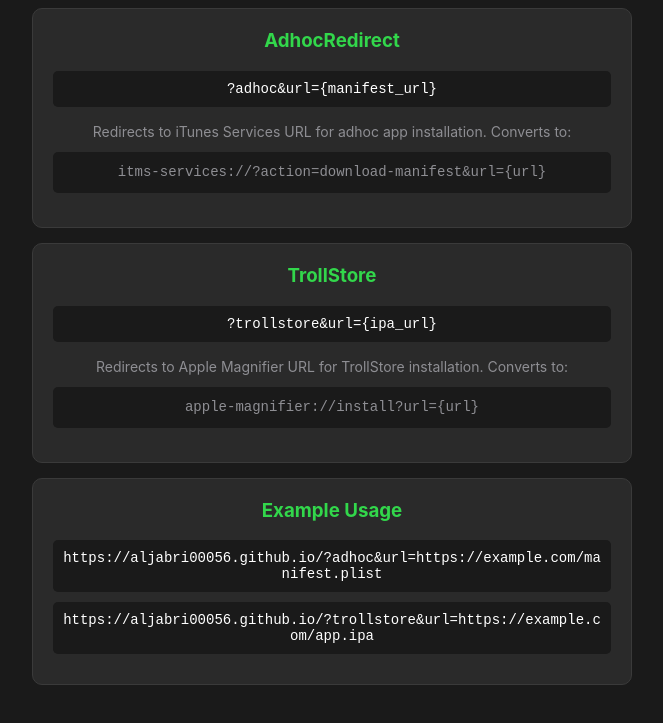
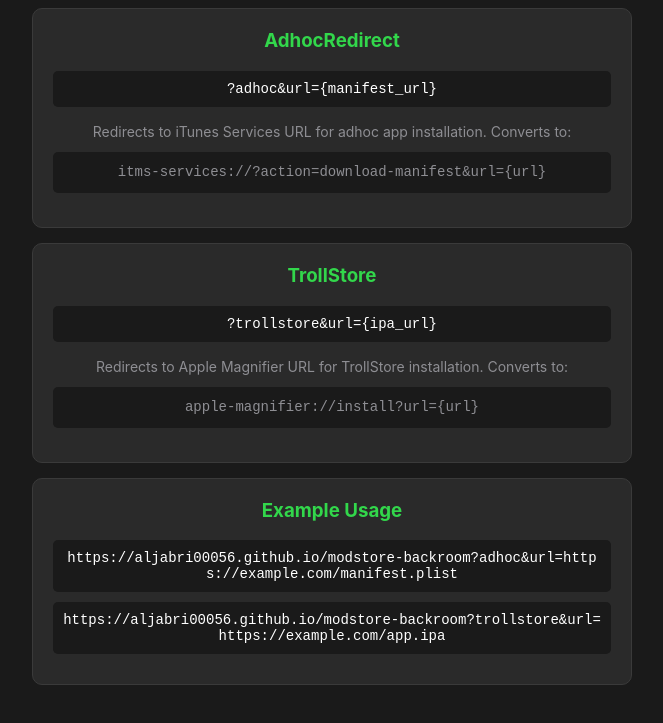
Before and after one commit to aljabri00056/modstore-backroom, a plain HTML site: page index.html in a window 1280 px wide. Shown: the part 111-834 px from the top of the page, without its empty margins (308-971 px from the left). Drawn offline with Linux system fonts and the light colour scheme.

Commit message:
Update example usage URLs in ModStore Redirect

```diff
--- a/index.html
+++ b/index.html
@@ -98,8 +98,8 @@
 
             <div class="endpoint">
                 <h3>Example Usage</h3>
-                <code>https://aljabri00056.github.io/?adhoc&url=https://example.com/manifest.plist</code>
-                <code>https://aljabri00056.github.io/?trollstore&url=https://example.com/app.ipa</code>
+                <code>https://aljabri00056.github.io/modstore-backroom?adhoc&url=https://example.com/manifest.plist</code>
+                <code>https://aljabri00056.github.io/modstore-backroom?trollstore&url=https://example.com/app.ipa</code>
             </div>
         </div>
     </div>
```
